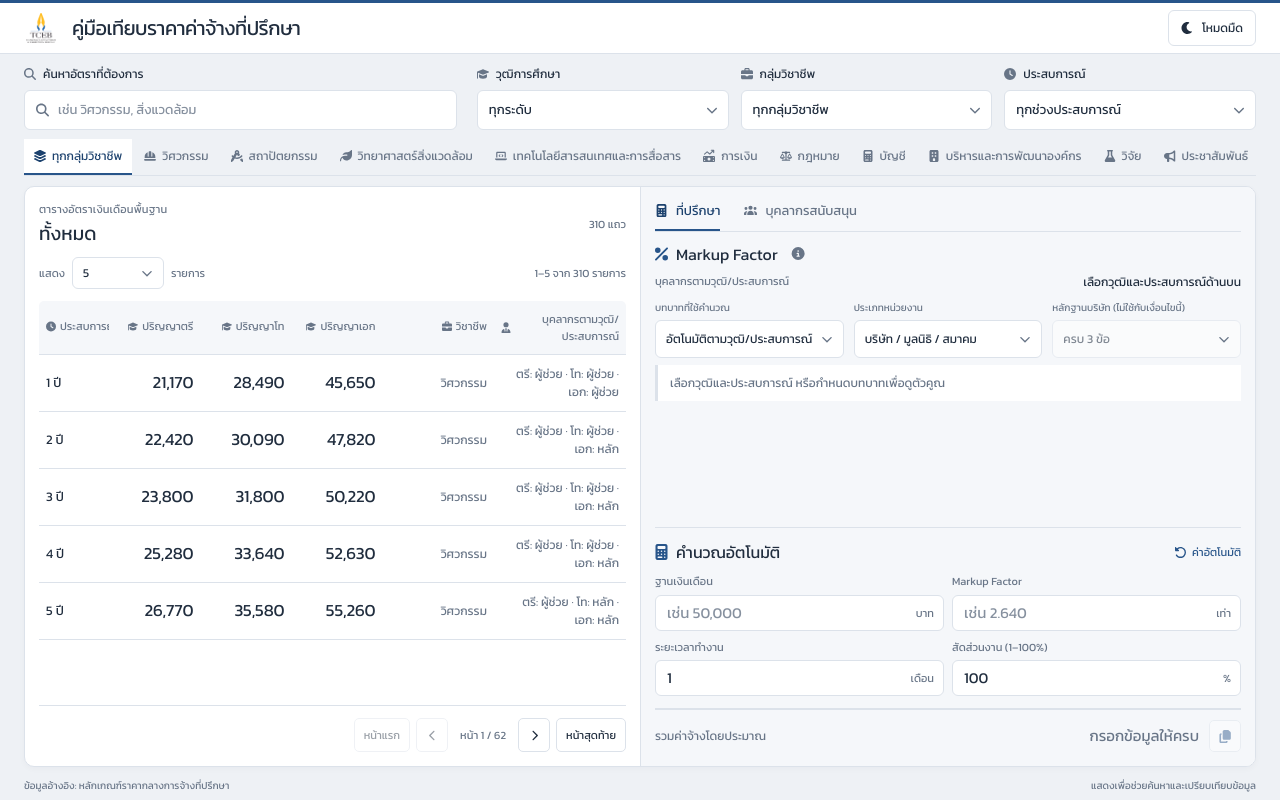
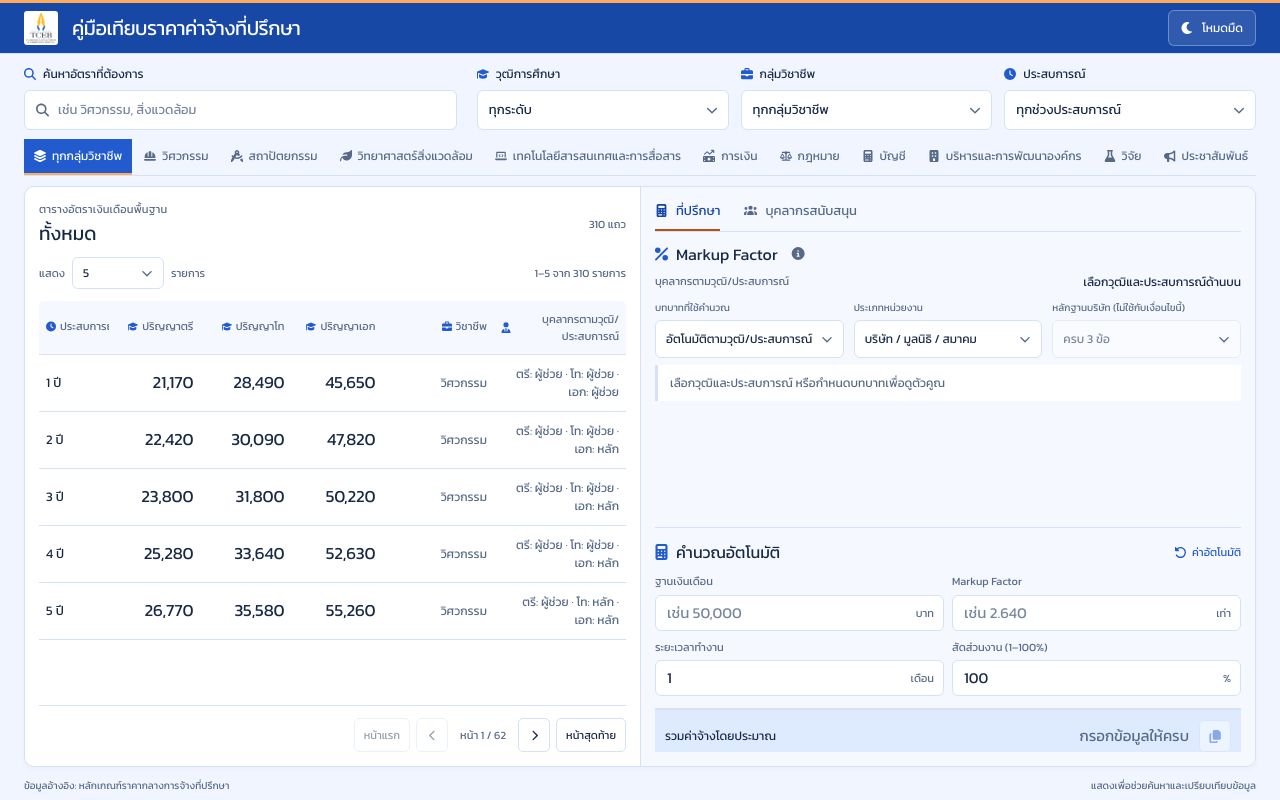
Before and after one commit to heyway007/consultant-fee-guide, a Next.js app: page / in a window 1280 px wide. Built offline with nearby package versions, Linux system fonts and the light colour scheme.

Commit message:
design: brighten palette with cobalt and orange accents

```diff
--- a/app/globals.css
+++ b/app/globals.css
@@ -1,19 +1,21 @@
 @import "tailwindcss";
 
-/* Neutral surfaces, ink-blue actions, amber accents. Shared by both themes. */
+/* Cobalt blue and warm orange, balanced with clear reading surfaces. */
 :root {
   color-scheme:light;
-  --canvas:#eef1f5; --surface:#fff; --surface-soft:#f5f7fa; --ink:#202d3e;
-  --muted:#687587; --line:#dce2ea; --teal:#28558a; --teal-deep:#1d426e;
-  --coral:#a56720; --coral-soft:#fff5e4; --selected:#edf3fc;
-  --hover:#e2ebf8; --hero-bg:#fff; --shadow:0 2px 6px rgb(20 40 70 / 3%);
+  --canvas:#f0f5ff; --surface:#fff; --surface-soft:#f5f8ff; --ink:#182945;
+  --muted:#566986; --line:#d5e1f4; --teal:#225bce; --teal-deep:#1546a8;
+  --coral:#b94f14; --coral-soft:#fff0e2; --selected:#deebff;
+  --hover:#c9deff; --hero-bg:#1848a5; --shadow:0 2px 6px rgb(20 40 70 / 3%);
+  --accent-bright:#ffab5c; --action-fill:#225bce;
 }
 :root[data-theme="dark"] {
   color-scheme:dark;
-  --canvas:#101720; --surface:#192330; --surface-soft:#202d3c; --ink:#f1f5fa;
-  --muted:#acb8c9; --line:#344356; --teal:#82b3ee; --teal-deep:#b1d0f7;
-  --coral:#e8b96a; --coral-soft:#3a3021; --selected:#293f5d;
-  --hover:#304764; --hero-bg:#192330; --shadow:none;
+  --canvas:#0c172b; --surface:#142540; --surface-soft:#192f50; --ink:#f3f7ff;
+  --muted:#b1c5e3; --line:#304e77; --teal:#8dbaff; --teal-deep:#c0d9ff;
+  --coral:#ffb16d; --coral-soft:#3c2c26; --selected:#254774;
+  --hover:#30588a; --hero-bg:#123b86; --shadow:none;
+  --accent-bright:#ffab5c; --action-fill:#265fc1;
 }
 * { box-sizing:border-box; }
 html { background:var(--canvas); }
@@ -28,7 +30,7 @@ button:disabled { cursor:default; opacity:.45; }
 svg { flex-shrink:0; }
 [hidden] { display:none !important; }
 .site-shell { min-height:100dvh; }
-.hero-section { background:var(--hero-bg); border-top:3px solid var(--teal); border-bottom:1px solid var(--line); padding:0 24px; }
+.hero-section { background:var(--hero-bg); color:#fff; border-top:3px solid var(--accent-bright); border-bottom:1px solid var(--line); padding:0 24px; }
 .hero-content { width:100%; margin:0; padding:9px 0; }
 .hero-header-row,.hero-brand { display:flex; align-items:center; gap:14px; }
 .hero-header-row { justify-content:space-between; }
@@ -39,6 +41,8 @@ h1 { font-size:21px; line-height:1.3; letter-spacing:-.025em; }
 .theme-toggle { display:flex; align-items:center; gap:8px; border:1px solid var(--line); border-radius:6px; background:var(--surface); color:var(--ink); padding:8px 12px; font-size:12px; }
 .theme-toggle:hover { background:var(--surface-soft); }
 .theme-toggle svg { width:13px; }
+.hero-section .theme-toggle { background:rgb(255 255 255 / 10%); border-color:rgb(255 255 255 / 30%); color:#fff; }
+.hero-section .theme-toggle:hover { background:rgb(255 255 255 / 20%); }
 .content-section { padding:16px 24px 12px; }
 .eyebrow { color:var(--muted); font-size:11px; letter-spacing:.015em; }
 .filter-card { position:relative; display:grid; grid-template-columns:minmax(0,1fr) minmax(0,1.8fr); gap:20px; padding:0 0 14px; margin:0; }
@@ -46,7 +50,7 @@ h1 { font-size:21px; line-height:1.3; letter-spacing:-.025em; }
 .filter-toolbar>.eyebrow { display:none; }
 .filter-heading { display:flex; flex-direction:column; justify-content:end; gap:6px; }
 .filter-heading h2 { display:flex; align-items:center; gap:7px; padding-right:110px; font-size:12px; line-height:20px; color:var(--ink); }
-.filter-title-icon,.filter-label-icon { width:12px; color:var(--muted); }
+.filter-title-icon,.filter-label-icon { width:12px; color:var(--teal); }
 .filter-search-field { display:block; min-width:0; }
 .filter-grid { display:grid; grid-template-columns:repeat(3,minmax(0,1fr)); gap:12px; align-items:end; }
 .filter-grid label { display:grid; gap:6px; min-width:0; font-size:12px; line-height:20px; }
@@ -68,7 +72,7 @@ input:focus,select:focus,.input-with-icon:focus-within { border-color:var(--teal
 .professional-tabs::-webkit-scrollbar { display:none; }
 .professional-tab { display:inline-flex; align-items:center; gap:6px; flex-shrink:0; min-height:36px; border:0; border-bottom:2px solid transparent; border-radius:0; padding:7px 10px; background:transparent; color:var(--muted); font-size:12px; white-space:nowrap; }
 .professional-tab:hover { color:var(--ink); background:var(--surface-soft); }
-.professional-tab.is-active { border-bottom-color:var(--teal); color:var(--teal-deep); background:var(--surface); }
+.professional-tab.is-active { border-bottom-color:var(--accent-bright); color:#fff; background:var(--action-fill); }
 .professional-tab-icon { width:12px; color:currentColor; }
 .content-grid { display:grid; grid-template-columns:repeat(2,minmax(0,1fr)); align-items:start; gap:0; border:1px solid var(--line); border-radius:10px; background:var(--surface); overflow:hidden; box-shadow:var(--shadow); }
 .results-section { min-width:0; padding:18px; }
@@ -92,7 +96,7 @@ input:focus,select:focus,.input-with-icon:focus-within { border-color:var(--teal
 .rate-table thead th:last-child { border-radius:0 5px 0 0; }
 .rate-table th:first-child { text-align:left; }
 .table-heading-label { display:inline-flex; align-items:center; justify-content:flex-end; gap:4px; }
-.table-heading-icon { width:10px; color:var(--muted); }
+.table-heading-icon { width:10px; color:var(--teal); }
 .rate-table th:first-child .table-heading-label { justify-content:flex-start; }
 .rate-value { color:var(--ink); font-size:17px; font-variant-numeric:tabular-nums; letter-spacing:-.01em; }
 .degree-selected { background:var(--selected); color:var(--teal-deep); }
@@ -113,7 +117,7 @@ input:focus,select:focus,.input-with-icon:focus-within { border-color:var(--teal
 .calculator-tabs { display:flex; gap:24px; margin-bottom:16px; border-bottom:1px solid var(--line); }
 .calculator-tabs button { display:flex; justify-content:center; align-items:center; gap:8px; border:0; border-bottom:2px solid transparent; padding:0 0 10px; background:transparent; color:var(--muted); font-size:14px; }
 .calculator-tabs button svg { width:13px; }
-.calculator-tabs button[aria-selected="true"] { color:var(--teal-deep); border-bottom-color:var(--teal); }
+.calculator-tabs button[aria-selected="true"] { color:var(--teal-deep); border-bottom-color:var(--coral); }
 .calculator-tab-panel { min-height:0; }
 .panel-heading { display:flex; justify-content:space-between; align-items:center; }
 .panel-heading .eyebrow,.panel-description { display:none; }
@@ -128,11 +132,11 @@ input:focus,select:focus,.input-with-icon:focus-within { border-color:var(--teal
 .markup-edit-controls label>span { display:flex; align-items:end; min-height:30px; }
 .markup-edit-controls select { padding:8px 26px 8px 10px; font-size:12px; }
 .markup-edit-controls select:disabled { opacity:.55; }
-.factor-result { display:flex; justify-content:space-between; align-items:center; gap:12px; border-left:3px solid var(--teal); background:var(--selected); padding:8px 12px; }
+.factor-result { display:flex; justify-content:space-between; align-items:center; gap:12px; border-left:3px solid var(--coral); background:var(--coral-soft); padding:8px 12px; }
 .factor-result .eyebrow,.factor-result span { display:none; }
-.factor-result strong { color:var(--teal-deep); font-size:12px; }
+.factor-result strong { color:var(--ink); font-size:12px; }
 .factor-value { display:flex; align-items:center; gap:9px; flex-shrink:0; }
-.factor-value b { color:var(--teal-deep); font-size:21px; font-variant-numeric:tabular-nums; }
+.factor-value b { color:var(--coral); font-size:21px; font-variant-numeric:tabular-nums; }
 .factor-value small { color:var(--muted); font-size:10px; }
 .factor-empty { border-left:3px solid var(--line); padding:9px 12px; color:var(--muted); font-size:12px; background:var(--surface); }
 .factor-rules-help { display:inline-flex; }
@@ -156,7 +160,7 @@ input:focus,select:focus,.input-with-icon:focus-within { border-color:var(--teal
 .calculator-field { display:grid; min-width:0; gap:5px; color:var(--muted); font-size:11px; }
 .calculator-input-wrap input { padding-right:38px; font-size:15px; font-variant-numeric:tabular-nums; }
 .calculator-input-wrap small { position:absolute; top:50%; right:10px; transform:translateY(-50%); color:var(--muted); font-size:11px; pointer-events:none; }
-.calculator-result { display:flex; justify-content:space-between; align-items:center; gap:12px; margin-top:16px; padding:12px 0 0; border-top:2px solid var(--teal); color:var(--muted); font-size:12px; }
+.calculator-result { display:flex; justify-content:space-between; align-items:center; gap:12px; margin-top:16px; padding:12px 10px 0; border-top:2px solid var(--teal); background:var(--selected); color:var(--ink); font-size:12px; }
 .calculator-result-value { display:flex; align-items:center; justify-content:flex-end; gap:10px; min-width:0; }
 .calculator-result strong { color:var(--teal-deep); font-size:25px; line-height:1.35; font-variant-numeric:tabular-nums; }
 .calculator-copy { display:grid; place-items:center; width:32px; height:32px; flex-shrink:0; border:1px solid var(--line); border-radius:5px; background:var(--surface); color:var(--teal); font-size:13px; }
@@ -186,7 +190,7 @@ input:focus,select:focus,.input-with-icon:focus-within { border-color:var(--teal
 .support-staff-selected-rate { display:none; }
 .support-staff-fields { display:grid; grid-template-columns:repeat(2,minmax(0,1fr)); gap:12px; }
 .support-staff-fields label { display:grid; gap:5px; font-size:11px; color:var(--muted); }
-.support-staff-result { display:flex; justify-content:space-between; align-items:center; gap:10px; border-top:2px solid var(--teal); padding-top:12px; color:var(--muted); font-size:12px; }
+.support-staff-result { display:flex; justify-content:space-between; align-items:center; gap:10px; border-top:2px solid var(--teal); padding:12px 10px 0; background:var(--selected); color:var(--ink); font-size:12px; }
 .support-staff-result strong { color:var(--teal-deep); font-size:25px; font-variant-numeric:tabular-nums; }
 .panel-footnote { margin-top:12px; color:var(--muted); font-size:10px; }
 .site-footer { display:flex; justify-content:space-between; gap:12px; padding:7px 24px; font-size:10px; color:var(--muted); }
@@ -268,7 +272,7 @@ input:focus,select:focus,.input-with-icon:focus-within { border-color:var(--teal
   .results-heading { margin-bottom:12px; }
   .professional-tabs { position:fixed; bottom:0; left:0; right:0; z-index:25; gap:2px; margin:0; padding:6px 8px max(6px,env(safe-area-inset-bottom)); border:0; border-top:1px solid var(--line); background:var(--surface); box-shadow:0 -2px 12px rgb(20 40 70 / 5%); }
   .professional-tab { flex-direction:column; justify-content:center; gap:4px; min-width:70px; max-width:140px; min-height:53px; white-space:normal; font-size:10px; text-align:center; padding:4px 8px; border-bottom:0; border-top:2px solid transparent; }
-  .professional-tab.is-active { border-top-color:var(--teal); background:var(--selected); }
+  .professional-tab.is-active { border-top-color:var(--accent-bright); background:var(--action-fill); }
   .professional-tab-icon { width:14px; }
   .rate-table-scroll { display:none; }
   .rate-cards { display:grid; gap:10px; }
```
Also changed, not shown: 1 other file (tests, documents, lock files or other folders).
